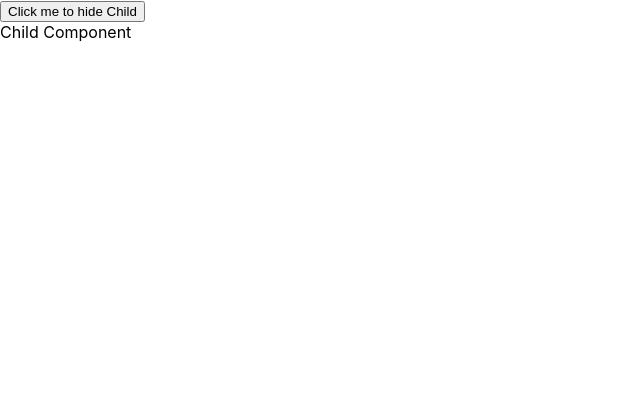
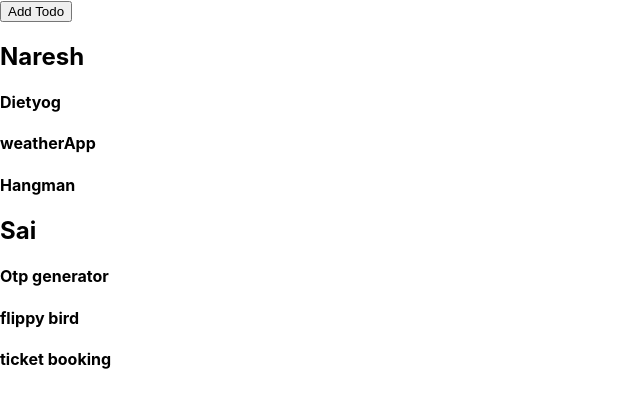
Before and after one commit to panasa1998/5r-react-class, a React (Create React App) app: page / in a window 1280 px wide. Shown: the top 408 px of the page, without its empty margins (0-640 px from the left). Built offline with nearby package versions, Linux system fonts and the light colour scheme.

Commit message:
useState creation

```diff
--- a/src/App.js
+++ b/src/App.js
@@ -1,29 +1,14 @@
-//import { ButtonComponent } from "./Components/Button/button.js";
-// import ButtonNew from "./Components/class-components/class.js";
-//  import ButtonComponentClass from "./Components/class-components/classComponent.js"
+//import UseStateExample from "./Components/FunctionalHooks/UseState/useState";
 
-import ParentComponent from "./Components/pureComponents/parent";
+import TodoComponent from "./Components/FunctionalHooks/UseState/todo";
 
- //import RecepieData from "./Components/class-components/recepieData";
-
-// import FakeData from "./Components/class-components/fetch.js";
-
-//import TodoComponent from "./Components/class-components/todo";
 
 
 const App=()=>{
   return(
     <div>
-      {/* <ButtonComponentClass/>
-      <ButtonNew/> */}
-      {/* <TodoComponent/> */}
-      {/* <FakeData/> */}
-      {/* <RecepieData/> */}
-      {/* <ButtonComponentClass/> */}
-      {/* <TodoComponent/> */}
-
-      <ParentComponent/>
-
+      {/* <UseStateExample/> */}
+      <TodoComponent/>
     </div>
   )
 }
--- /dev/null
+++ b/src/Components/FunctionalHooks/UseState/todo.js
@@ -0,0 +1,60 @@
+import { useState } from "react";
+
+
+const TodoComponent=()=>{
+    const initalState=[
+        {
+            id:1,
+            Name:"Naresh",
+            Batch:"5R",
+            Projects:["Dietyog","weatherApp","Hangman"]
+        },
+        {
+            id:2,
+            Name:"Sai",
+            Batch:"6R",
+            Projects:["Otp generator","flippy bird","ticket booking"]
+        }
+
+    ]
+    const[todos,setTodo]=useState(initalState)
+
+    const todoHandler=()=>{
+        const dummyTodo={
+            id:3,
+            Name:"Amruth",
+            Batch:"1R",
+            Projects:["crickbuzz","expense tracker","crypto currency"]
+        }
+
+        const dummyInclude=todos.find((eachTodo)=>eachTodo.id===dummyTodo.id)
+        const updatedTodos=[...todos,dummyTodo]
+        if(!dummyInclude){
+            setTodo(updatedTodos)
+        }
+    }
+    return(
+        <>
+            <button onClick={todoHandler}>Add Todo</button>
+            {
+                todos.map((each)=>{
+                    return(
+                        <div>
+                        <h2>{each.Name}</h2>
+                        {
+                            each.Projects.map((eachProject)=>{
+                                return(
+                                    <>
+                                        <h4>{eachProject}</h4>
+                                    </>
+                                )
+                            })
+                        }
+                        </div>
+                    )
+                })
+            }
+        </>
+    )
+}
+export default TodoComponent;
--- /dev/null
+++ b/src/Components/FunctionalHooks/UseState/useState.js
@@ -0,0 +1,52 @@
+import { useState } from "react";
+
+
+const UseStateExample=()=>{
+    const intialState=10
+    const[count,setcount]=useState(intialState)
+
+
+    // const incrementHandler=()=>{
+    //    setcount((count)=>count+1)
+    // }
+    // const decrementHandler=()=>{
+    //     if(count>0)
+    //     setcount((count)=>count-1)
+    //  }
+    //  const resetHandler=()=>{
+    //     setcount(0)
+    //  }
+
+    const counterHandler=(type)=>{
+        switch(type){
+            case "Increment":
+                setcount((count)=>count+1)
+                break;
+            case "Decrement":
+                if(count>0)
+                    setcount((count)=>count-1)
+                    break;
+            case "Reset":
+                setcount(0)
+                break;
+            default:
+                break;
+
+        }
+
+
+    }
+    return(
+        <>
+        <h2>{count}</h2>
+        {/* <button onClick={incrementHandler}>Increment</button>
+        <button onClick={decrementHandler}>Decrement</button>
+        <button onClick={resetHandler}>Reset</button> */}
+
+        <button onClick={()=>counterHandler("Increment")}>Increment</button>
+        <button onClick={()=>counterHandler("Decrement")}>Decrement</button>
+        <button onClick={()=>counterHandler("Reset")}>Reset</button>
+        </>
+    )
+}
+export default UseStateExample;
```
